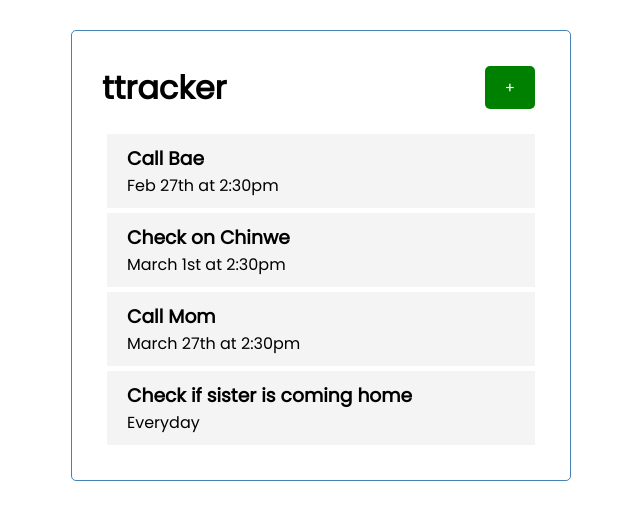
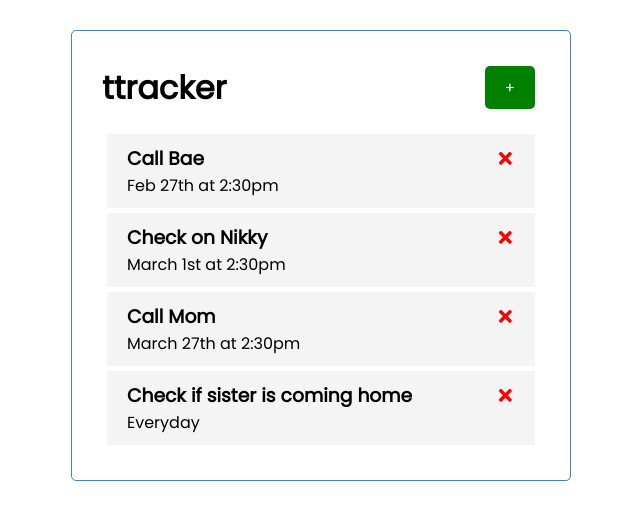
Before and after one commit to nifex007/ttracker, a React (Create React App) app: page / in a window 1280 px wide. Shown: the top 520 px of the page, without its empty margins (319-959 px from the left). Built offline with nearby package versions, Linux system fonts and the light colour scheme.

Commit message:
Added delete fa-icon to task component Edited json source

```diff
--- a/src/App.js
+++ b/src/App.js
@@ -12,7 +12,7 @@
     },
     {
       id: 2,
-      text: 'Check on Chinwe',
+      text: 'Check on Nikky',
       date: 'March 1st at 2:30pm',
       reminder: true,
 
--- a/src/components/Task.js
+++ b/src/components/Task.js
@@ -1,8 +1,13 @@
+import { FaTimes } from 'react-icons/fa';
 /* eslint-disable arrow-body-style */
+
 const Task = ({ task }) => {
   return (
     <div className="task">
-      <h3>{task.text}</h3>
+      <h3>
+        {task.text}
+        <FaTimes style={{ color: 'red', cursor: 'pointer' }} />
+      </h3>
       <p>{task.date}</p>
     </div>
   );
```
